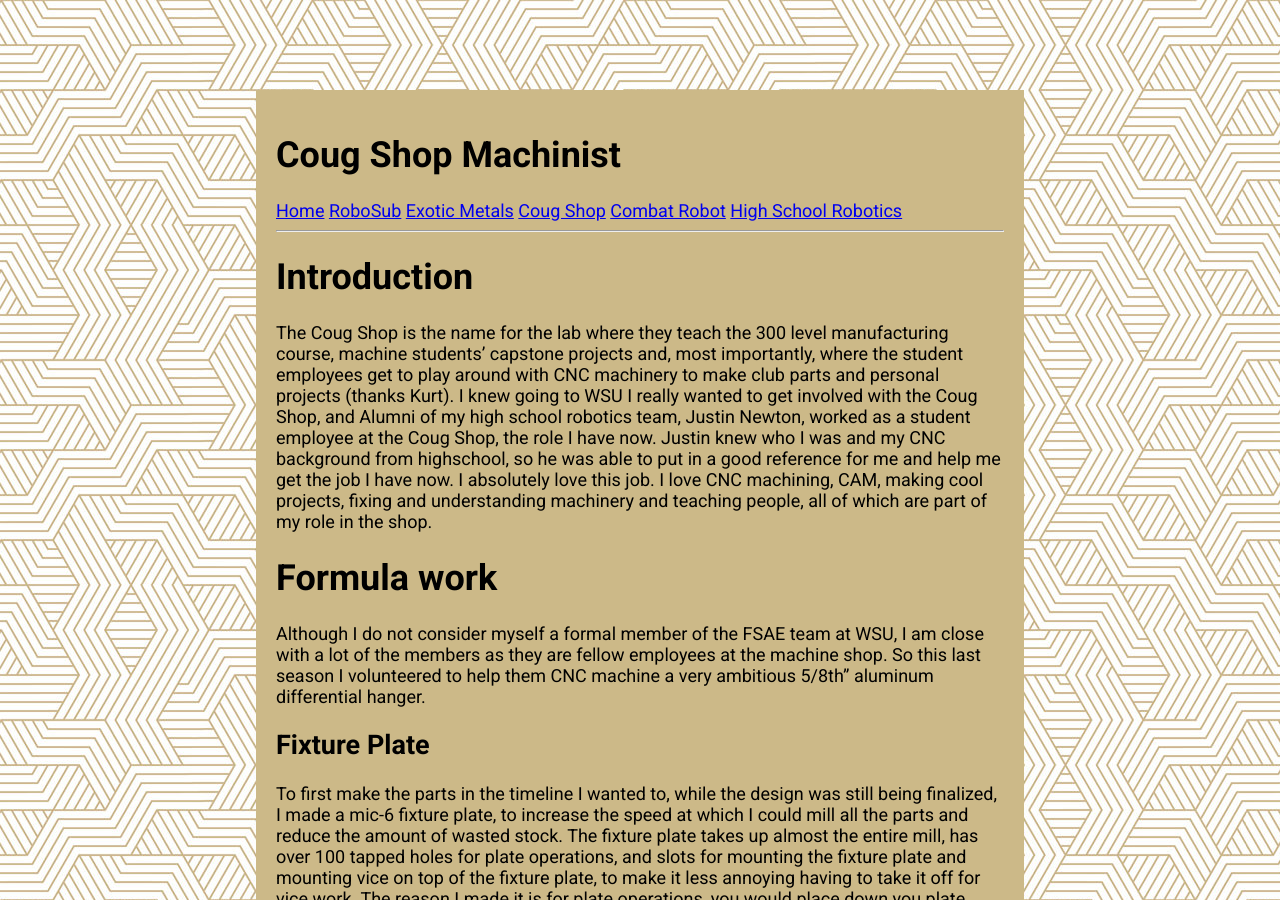
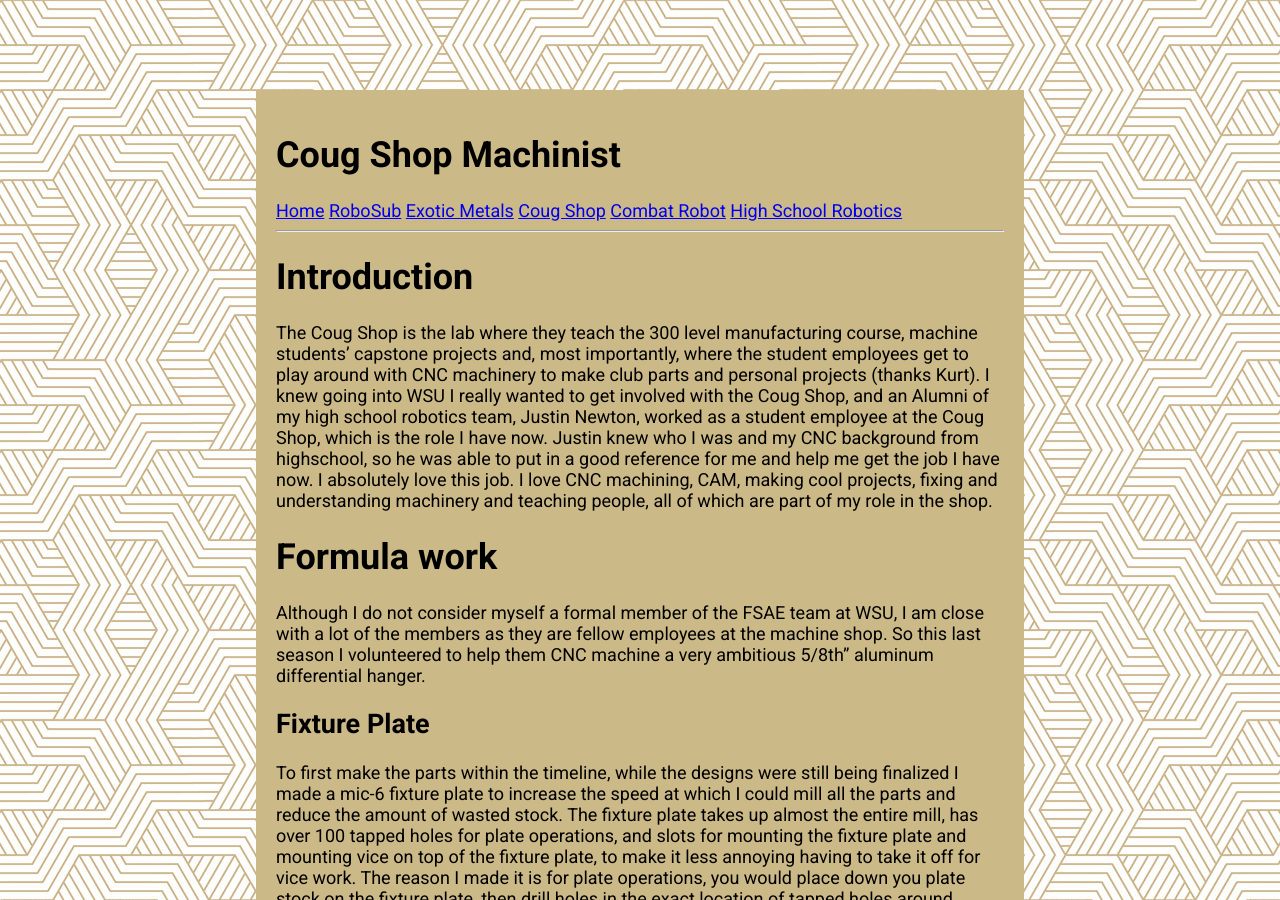
Before and after one commit to Brady-Hogg/Portfolio, a Jekyll site: the page built from cougshop.md, in a window 1280 px wide and 900 px high. Built offline with Jekyll 4.4.1, drawn with Linux system fonts in a browser that asks for light colours; some of the changed text lies outside the part shown.

Commit message:
Update cougshop.md

```diff
--- a/cougshop.md
+++ b/cougshop.md
@@ -4,12 +4,12 @@ layout: main
 permalink: /cougshop
 ---
 # Introduction
-The Coug Shop is the name for the lab where they teach the 300 level manufacturing course, machine students' capstone projects and, most importantly, where the student employees get to play around with CNC machinery to make club parts and personal projects (thanks Kurt).
-I knew going to WSU I really wanted to get involved with the Coug Shop, and Alumni of my high school robotics team, Justin Newton, worked as a student employee at the Coug Shop, the role I have now. Justin knew who I was and my CNC background from highschool, so he was able to put in a good reference for me and help me get the job I have now. I absolutely love this job. I love CNC machining, CAM, making cool projects, fixing and understanding machinery and teaching people, all of which are part of my role in the shop.
+The Coug Shop is the lab where they teach the 300 level manufacturing course, machine students' capstone projects and, most importantly, where the student employees get to play around with CNC machinery to make club parts and personal projects (thanks Kurt).
+I knew going into WSU I really wanted to get involved with the Coug Shop, and an Alumni of my high school robotics team, Justin Newton, worked as a student employee at the Coug Shop, which is the role I have now. Justin knew who I was and my CNC background from highschool, so he was able to put in a good reference for me and help me get the job I have now. I absolutely love this job. I love CNC machining, CAM, making cool projects, fixing and understanding machinery and teaching people, all of which are part of my role in the shop.
 # Formula work
 Although I do not consider myself a formal member of the FSAE team at WSU, I am close with a lot of the members as they are fellow employees at the machine shop. So this last season I volunteered to help them CNC machine a very ambitious 5/8th" aluminum differential hanger.
 ## Fixture Plate
-To first make the parts in the timeline I wanted to, while the design was still being finalized, I made a mic-6 fixture plate, to increase the speed at which I could mill all the parts and reduce the amount of wasted stock. The fixture plate takes up almost the entire mill, has over 100 tapped holes for plate operations, and slots for mounting the fixture plate and mounting vice on top of the fixture plate, to make it less annoying having to take it off for vice work. The reason I made it is for plate operations, you would place down you plate stock on the fixture plate, then drill holes in the exact location of tapped holes around where you are going to mill your part, so you are able to fixture the plate with 1/4-20 screws and then mill the plate away without worrying about clearances of clamps and with a more distributed preload with screws. When you go to contour your outer edge, you leave tabs and then remove then with tin snips afterwards. All of the CAD, CAM and machining for these was done by me.
+To first make the parts within the timeline, while the designs were still being finalized I made a mic-6 fixture plate to increase the speed at which I could mill all the parts and reduce the amount of wasted stock. The fixture plate takes up almost the entire mill, has over 100 tapped holes for plate operations, and slots for mounting the fixture plate and mounting vice on top of the fixture plate, to make it less annoying having to take it off for vice work. The reason I made it is for plate operations, you would place down you plate stock on the fixture plate, then drill holes in the exact location of tapped holes around where you are going to mill your part, so you are able to fixture the plate with 1/4-20 screws and then mill the plate away without worrying about clearances of clamps and with a more distributed preload with screws. When you go to contour your outer edge, you leave tabs and then remove then with tin snips afterwards. All of the CAD, CAM and machining for these was done by me.
 
 <div>
     <img src="/photos/Fixture CAD.png" alt="Fixture CAD">
```
